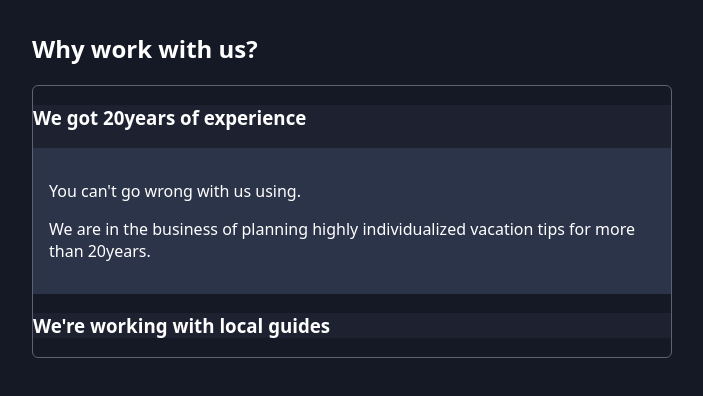
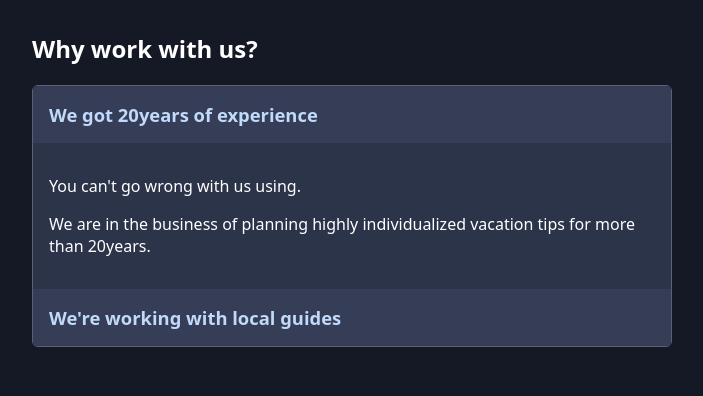
Before and after one commit to jonahunuafe/react-accordian, a React (Vite) app: page / in a window 1280 px wide. Both pictures are taken after a click on the element "We got 20years of experience". Shown: the top 396 px of the page, without its empty margins (288-991 px from the left). Built offline with nearby package versions, Linux system fonts and the light colour scheme.

Commit message:
adding extra components for reuseability andconfigurability

```diff
--- a/src/App.jsx
+++ b/src/App.jsx
@@ -8,11 +8,11 @@
         <h2>Why work with us?</h2>
 
         <Accordion className="accordion">
-          <Accordion.Item
-            id="experience"
-            className="accordion-item"
-            title="We got 20years of experience"
-          >
+          <Accordion.Item className="accordion-item">
+            <Accordion.Title className="accordion-item-title" id="experience">
+              We got 20years of experience
+            </Accordion.Title>
+            <Accordion.Content className="accordion-item-content" id="experience">
               <article>
                 <p>You can&apos;t go wrong with us using.</p>
                 <p>
@@ -20,18 +20,20 @@
                   more than 20years.
                 </p>
               </article>
+            </Accordion.Content>
           </Accordion.Item>
-          <Accordion.Item
-            id="local-guides"
-            className="accordion-item"
-            title="We're working with local guides"
-          >
+          <Accordion.Item className="accordion-item">
+            <Accordion.Title id="local-guides" className="accordion-item-title">
+              We're working with local guides
+            </Accordion.Title>
+            <Accordion.Content id="local-guides" className="accordion-item-content">
               <article>
                 <p>We are not doing this alone from our office.</p>
                 <p>
                   Instead we are working with local guide to ensure a safe and pleasant vacation
                 </p>
               </article>
+            </Accordion.Content>
           </Accordion.Item>
         </Accordion>
       </section>
--- a/src/components/Accordion/Accordion.jsx
+++ b/src/components/Accordion/Accordion.jsx
@@ -2,6 +2,8 @@
 import { useState } from "react";
 import { createContext } from "react";
 import AccordionItem from "./AccordionItem";
+import AccordionTitle from "./AccordionTitle";
+import AccordionContent from "./AccordionContent";
 
 const AccordionContext = createContext();
 
@@ -42,4 +44,6 @@
     );
 }
 
-Accordion.Item = AccordionItem
+Accordion.Item = AccordionItem;
+Accordion.Title = AccordionTitle;
+Accordion.Content = AccordionContent;
--- /dev/null
+++ b/src/components/Accordion/AccordionContent.jsx
@@ -0,0 +1,13 @@
+import { useAccordionContext } from "./Accordion";
+
+export default function AccordionContent({ id, className, children }) {
+    const { openItemId } = useAccordionContext();
+
+    const isOpen = openItemId === id;
+
+    return (
+        <div className={isOpen ? `${className ?? ""} open` : `${className ?? ""} close`}>
+            {children}
+        </div>
+    );
+}
--- a/src/components/Accordion/AccordionItem.jsx
+++ b/src/components/Accordion/AccordionItem.jsx
@@ -1,18 +1,5 @@
-import { useAccordionContext } from "./Accordion.jsx";
-
-export default function AccordionItem({ id, title, children, className }) {
-    const { openItemId, toggleItem } = useAccordionContext()
-
-    const isOpen = openItemId === id
-
+export default function AccordionItem({ children, className }) {
     return (
-        <li className={className}>
-            <h3 onClick={() => toggleItem(id)}>{title}</h3>
-            <div
-                className={isOpen ? "accordion-item-content open" : "accordion-item-content"}
-            >
-                {children}
-            </div>
-        </li>
+        <li className={className}>{children}</li>
     );
 }
--- /dev/null
+++ b/src/components/Accordion/AccordionTitle.jsx
@@ -0,0 +1,10 @@
+import { useAccordionContext } from "./Accordion.jsx";
+
+export default function AccordionTitle({ id, className, children }) {
+    const { toggleItem } = useAccordionContext();
+    return (
+        <h3 className={className} onClick={() => toggleItem(id)}>
+            {children}
+        </h3>
+    );
+}
--- a/src/index.css
+++ b/src/index.css
@@ -62,9 +62,12 @@
 }
 
 .accordion-item-content {
-  display: none;
   padding: 1rem;
   background-color: #2c344a;
+}
+
+.close {
+  display: none;
 }
 
 .open {
```
Lines whose indentation alone changed are shown as unchanged.
